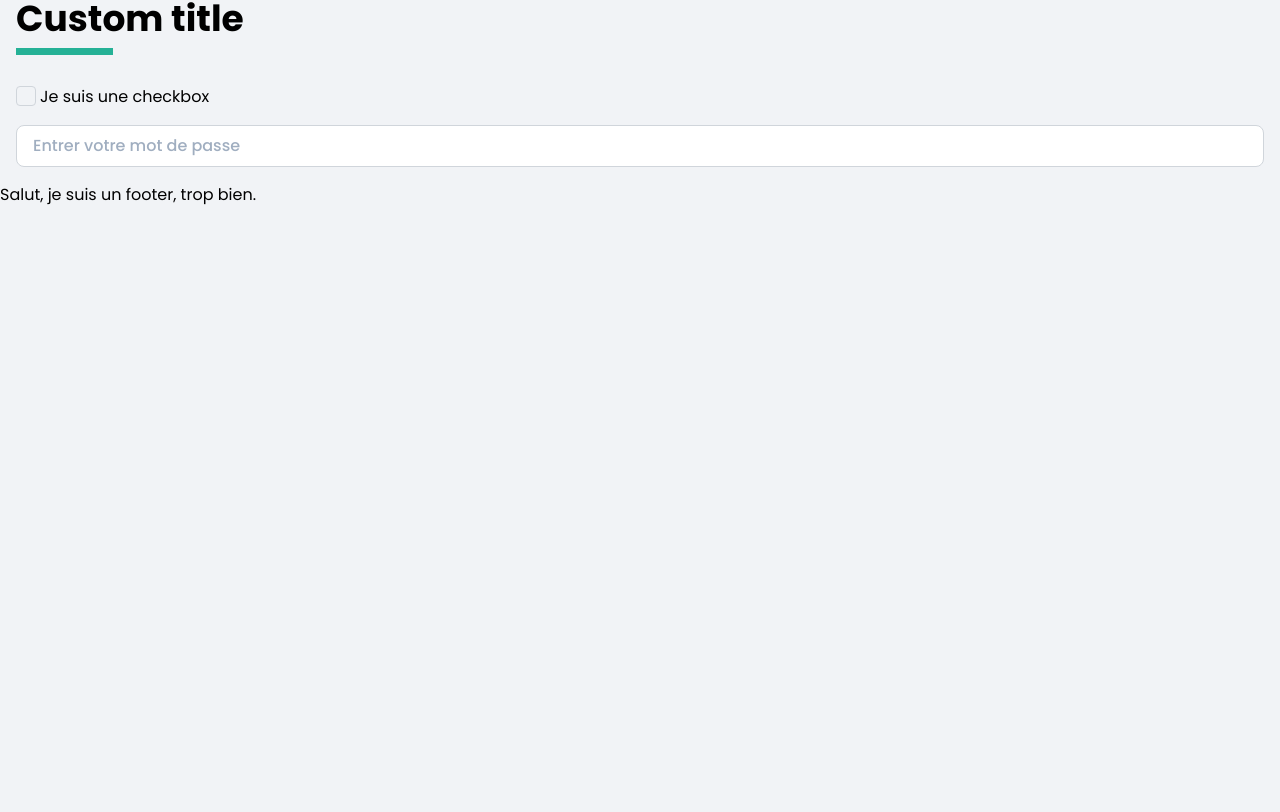
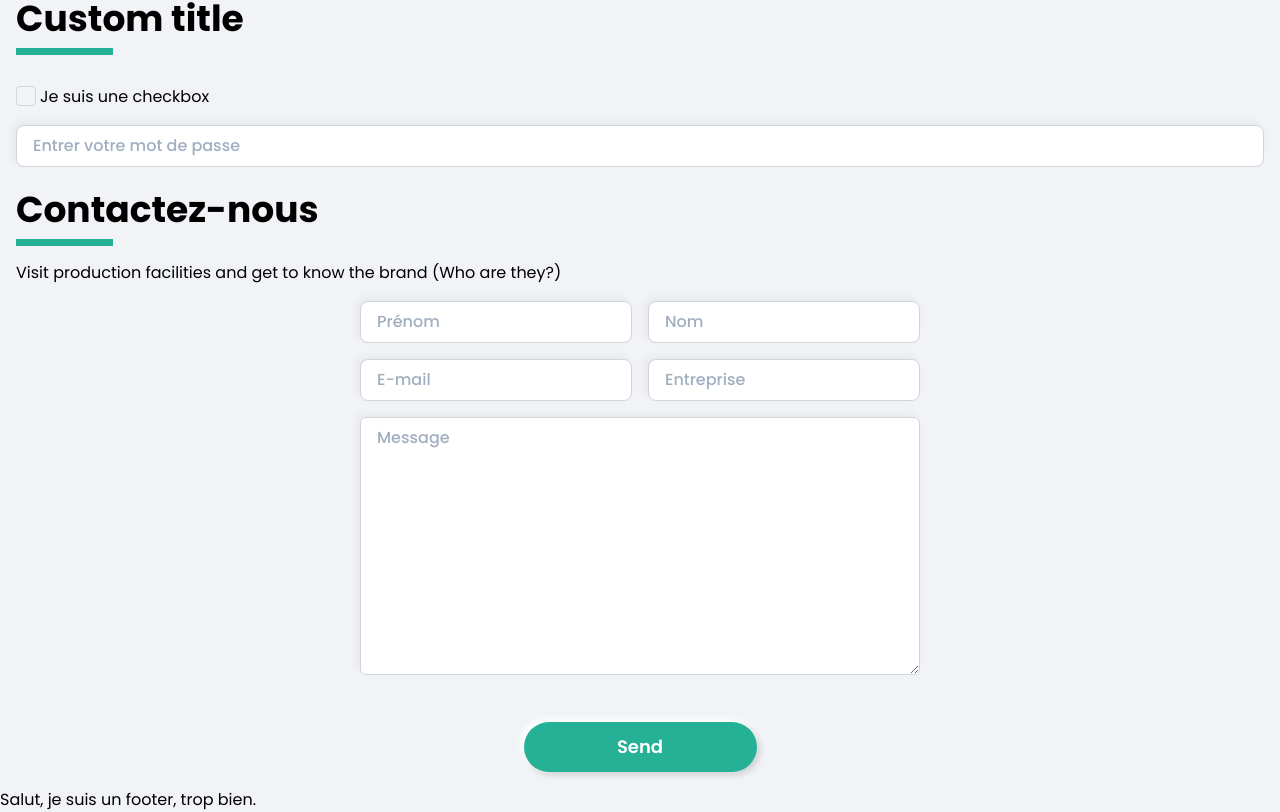
Before and after one commit to TCM-dev/fairway-corner, a Nuxt app: page /components in a window 1280 px wide. Shown: the part 1467-2279 px from the top of the page. Before the commit the page ends 1674 px from the top, so only its background shows below. Built offline with nearby package versions, Linux system fonts and the light colour scheme.

Commit message:
contact component

```diff
--- /dev/null
+++ b/components/AppContact.vue
@@ -0,0 +1,35 @@
+<template>
+  <div>
+    <app-section-title class="mb-2">Contactez-nous</app-section-title>
+    <p
+      class="text-base mt-6 mb-2"
+    >Visit production facilities and get to know the brand (Who are they?)</p>
+    <div class="max-w-xl mx-auto">
+      <div class="md:flex md:flex-row">
+        <app-input-text class="my-2 md:w-1/2 md:mx-2" placeholder="Prénom" />
+        <app-input-text class="my-2 md:w-1/2 md:mx-2" placeholder="Nom" />
+      </div>
+      <div class="md:flex md:flex-row">
+        <app-input-text class="my-2 md:w-1/2 md:mx-2" placeholder="E-mail" />
+        <app-input-text class="my-2 md:w-1/2 md:mx-2" placeholder="Entreprise" />
+      </div>
+      <div class="p-2">
+        <textarea
+          class="w-full py-2 px-4 font-medium rounded-md border border-lightGrey custom-box-shadow"
+          cols="30"
+          rows="10"
+          placeholder="Message"
+        ></textarea>
+      </div>
+    </div>
+    <div class="flex justify-center mt-8">
+      <app-button>Send</app-button>
+    </div>
+  </div>
+</template>
+
+<style>
+.custom-box-shadow {
+  box-shadow: -3px -3px 10px 0px rgba(0, 0, 0, 0.05);
+}
+</style>
--- a/components/AppInputText.vue
+++ b/components/AppInputText.vue
@@ -3,7 +3,7 @@
     <input
       :id="placeholder"
       :ref="placeholder"
-      class="py-2 px-4 border border-lightGrey rounded-lg font-medium"
+      class="py-2 px-4 border border-lightGrey rounded-lg font-medium custom-box-shadow"
       type="text"
       :placeholder="placeholder"
     />
--- a/pages/components.vue
+++ b/pages/components.vue
@@ -22,6 +22,7 @@
     <app-section-title>Custom title</app-section-title>
     <app-checkbox checkbox1>Je suis une checkbox</app-checkbox>
     <app-input-text placeholder="Entrer votre mot de passe" />
+    <app-contact />
   </div>
 </template>
 
```
